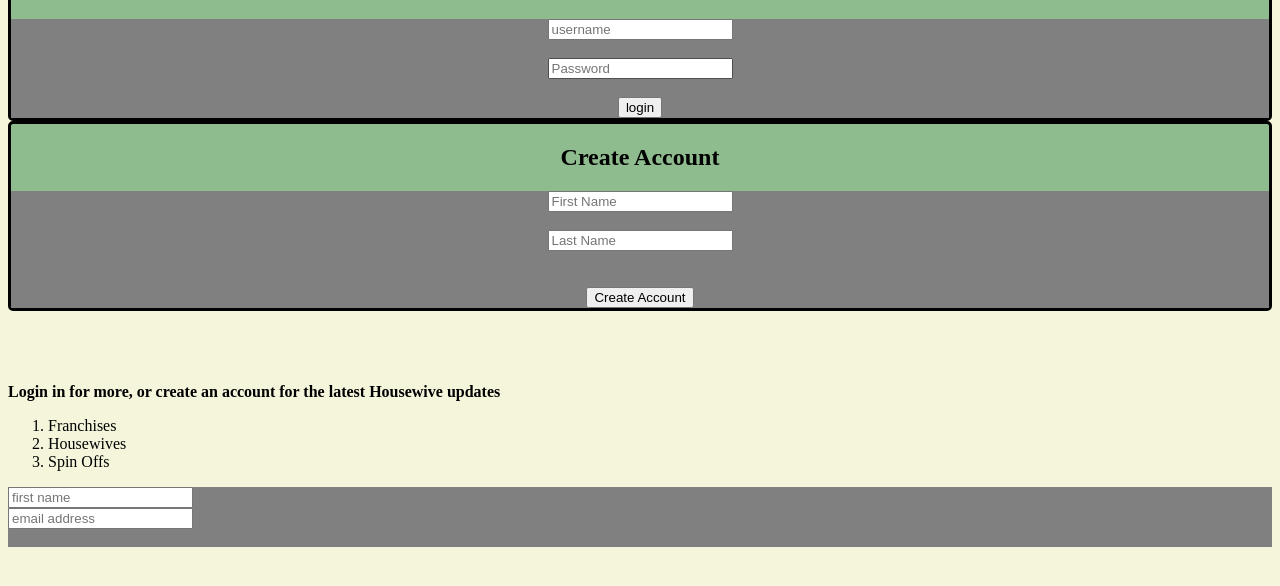
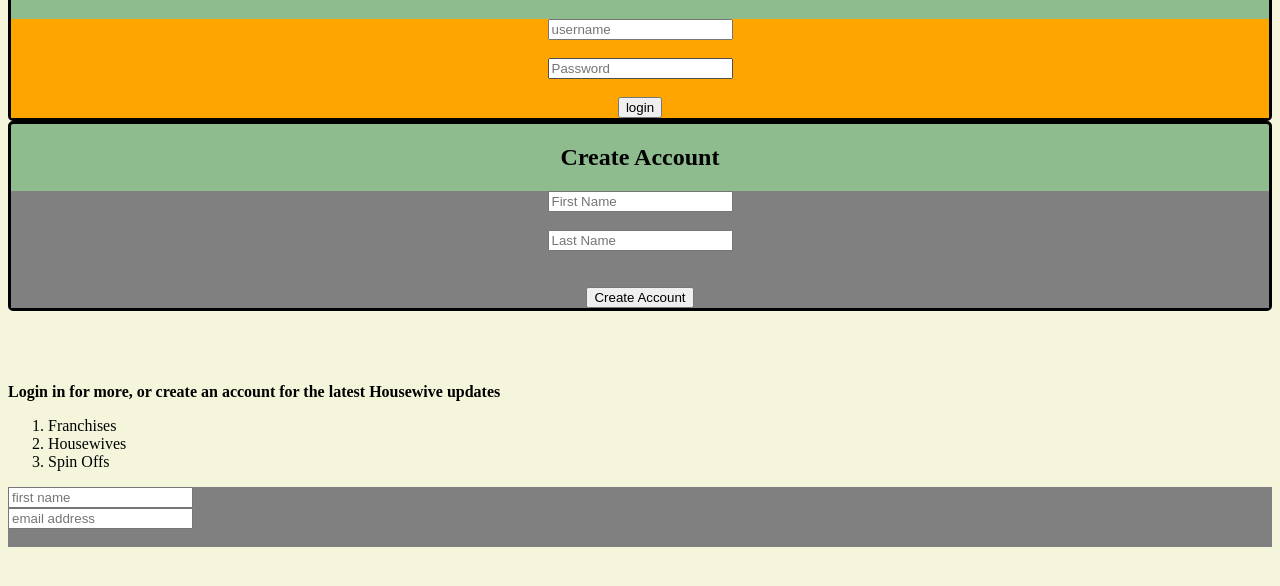
Before and after one commit to donavonhayes/Week7WEBSITE, a plain HTML site: page Week 8 Assignment/contact.html in a window 1280 px wide. In both pictures the pointer is over the element "login". Shown: the part 308-894 px from the top of the page. Drawn offline with Linux system fonts and the light colour scheme.

Commit message:
9 commit

```diff
--- a/Week 8 Assignment/contact.html
+++ b/Week 8 Assignment/contact.html
@@ -41,6 +41,10 @@
 
  form{
   background-color: grey;
+ }
+
+ form:hover{
+  background-color: orange;
  }
 
   </style>
```
